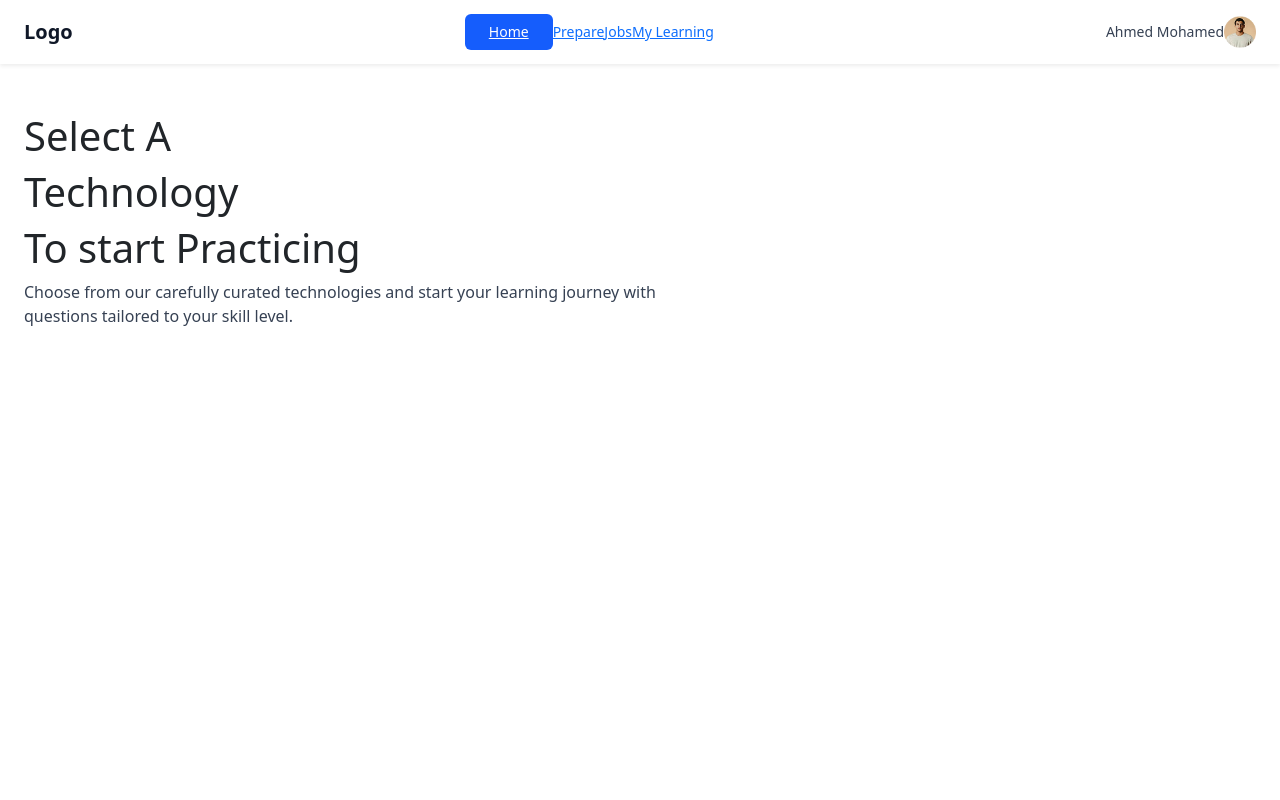
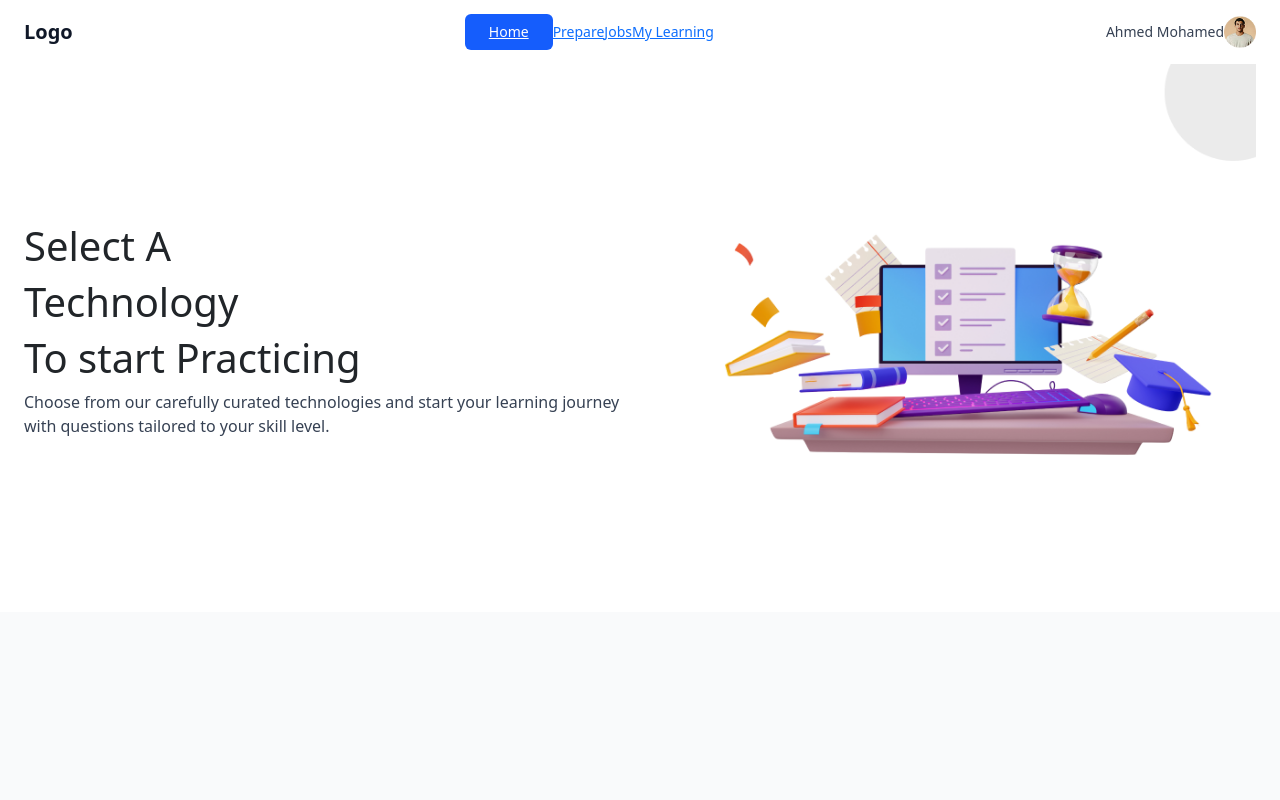
Before and after one commit to mahmoudmohamedabdo/ITI-Graduation-Project, a React (Vite) app: page / in a window 1280 px wide. Shown: the top 800 px of the page. Built offline with nearby package versions, Linux system fonts and the light colour scheme.

Commit message:
Update Trac.jsx

```diff
--- a/src/Pages/Track/Track.jsx
+++ b/src/Pages/Track/Track.jsx
@@ -1,41 +1,42 @@
 import React from 'react'
 import Navbar from '../../layouts/Navbar'
 import Footer from '../../layouts/Footer'
+import learn from '../../assets/Images/Learning.png'
 
 export default function Track() {
     return (
         <div>
             <Navbar />
-            <main className="py-12  min-h-screen">
-                <div className="max-w-7xl mx-auto px-4 sm:px-6 lg:px-8 my-5">
-                    {/** Hero Section */}
-                    <div className="flex flex-col lg:flex-row justify-between items-center gap-8">
+            <main className="py-12 min-h-screen bg-gray-50">
+
+                {/* Hero Section*/}
+                <div className="bg-white">
+                    <div className="max-w-7xl mx-auto px-4 sm:px-6 lg:px-8 py-10 flex flex-col lg:flex-row justify-between items-center gap-8">
                         <div className="space-y-4">
-                            <h1 className="text-5xl font-bold ">Select A</h1>
-                            <h1 className="text-5xl font-bold ">Technology</h1>
-                            <h1 className="text-5xl font-bold text-[#1E7CE8] ">To start Practicing</h1>
-                            <p className="text-gray-700 max-w-2xl mx-auto">
+                            <h1 className="text-5xl font-bold">Select A</h1>
+                            <h1 className="text-5xl font-bold">Technology</h1>
+                            <h1 className="text-5xl font-bold text-[#1E7CE8]">To start Practicing</h1>
+                            <p className="text-gray-700 max-w-2xl">
                                 Choose from our carefully curated technologies and start your learning journey with questions tailored to your skill level.
                             </p>
-                            <button className="bg-blue-600 hover:bg-blue-700 text-white font-medium py-2 px-4 rounded inline-flex items-center gap-2">
-                                Let's Practice
-                                <svg xmlns="http://www.w3.org/2000/svg" fill="none" viewBox="0 0 24 24"
-                                    strokeWidth={1.5} stroke="currentColor" className="w-6 h-6">
-                                    <path strokeLinecap="round" strokeLinejoin="round"
-                                        d="M17.25 8.25 21 12m0 0-3.75 3.75M21 12H3" />
-                                </svg>
-                            </button>
                         </div>
 
-                        {/* Hero Images */}
+                        {/* Hero Image */}
                         <div className="image">
-
+                            <img src={learn} alt="Learning" />
                         </div>
                     </div>
                 </div>
+
+                {/*Details Section */}
+                <div className="bg-white">
+                    <div className="max-w-7xl mx-auto px-4 sm:px-6 lg:px-8 py-10 flex flex-col lg:flex-row justify-between items-center gap-8">
+
+                    </div>
+                </div>
+
             </main>
             <Footer />
         </div>
-
     )
 }
```
